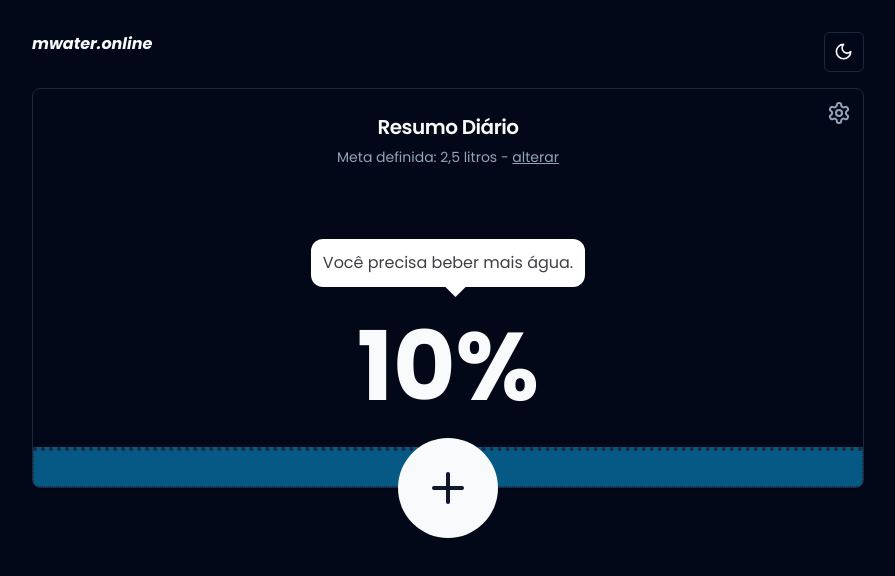
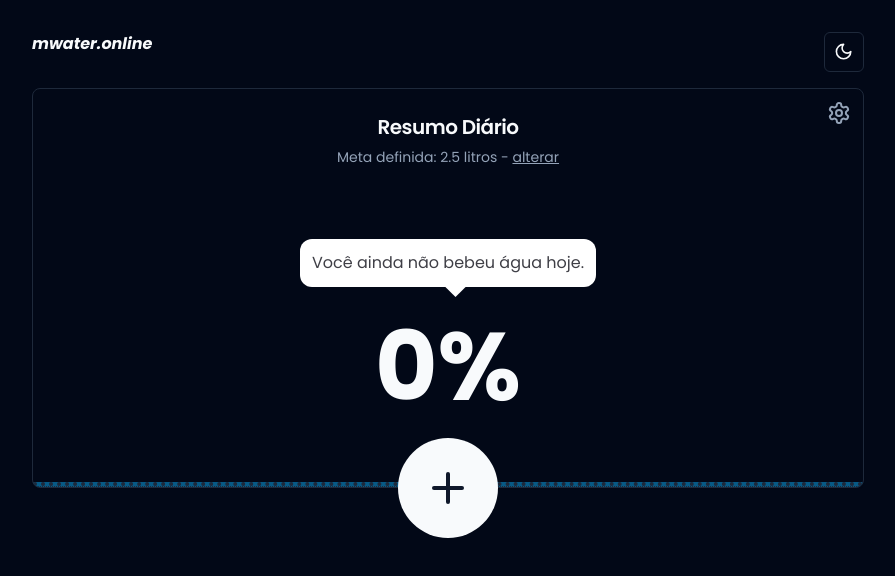
Before and after one commit to devalexsantos/hidratei.online, a React (Vite) app: page / in a window 1280 px wide. Shown: the top 576 px of the page, without its empty margins (192-1087 px from the left). Built offline with nearby package versions, Linux system fonts and the light colour scheme.

Commit message:
feat: create water consume context

```diff
--- a/src/components/Resume.tsx
+++ b/src/components/Resume.tsx
@@ -8,14 +8,18 @@ import {
 } from './ui/card'
 import Messages from './utils/messages'
 import { AddWaterButton } from './AddWaterButton'
+import { useContext } from 'react'
+import { WaterConsumeContext } from '@/contexts/WaterConsume'
 
 export function Resume() {
-  const percentConsumed = 10
+  const { resume, percentConsumed } = useContext(WaterConsumeContext)
 
   function getWaveHeight(percent: number) {
     if (percentConsumed > 100) return 400
     return (percent * 400) / 100
   }
+
+  const percent = Math.round(percentConsumed)
 
   return (
     <div className="relative">
@@ -23,7 +27,7 @@ export function Resume() {
         <CardHeader className="z-10">
           <CardTitle className="text-center text-xl">Resumo Diário</CardTitle>
           <CardDescription>
-            Meta definida: 2,5 litros -{' '}
+            Meta definida: {resume.goal / 1000} litros -{' '}
             <span className="underline">alterar</span>
             <Settings className="absolute top-3 right-3" size={24} />
           </CardDescription>
@@ -33,7 +37,7 @@ export function Resume() {
             <Messages percentConsumed={percentConsumed} />
             <div className="w-[15px] h-[15px] bg-white absolute bottom-[-7px] left-[50%] rotate-45" />
           </div>
-          <span className="text-8xl font-bold">{percentConsumed}%</span>
+          <span className="text-8xl font-bold">{percent}%</span>
         </CardContent>
         <div
           className="z-0 wave bg-sky-300 dark:bg-sky-800 absolute bottom-0 left-0 border border-t-4 border-dotted"
--- /dev/null
+++ b/src/contexts/WaterConsume.tsx
@@ -0,0 +1,72 @@
+import { ReactNode, createContext, useEffect, useState } from 'react'
+
+interface Resume {
+  day: string
+  goal: number
+  consumed: number
+}
+
+interface WaterConsumeContextData {
+  resume: Resume
+  percentConsumed: number
+  handleAddWater: (amount: number) => void
+}
+
+export const WaterConsumeContext = createContext({} as WaterConsumeContextData)
+
+export function WaterConsumeContextProvider({
+  children,
+}: {
+  children: ReactNode
+}) {
+  const [resume, setResume] = useState<Resume>(() => {
+    const resume = localStorage.getItem('resume-mwater')
+
+    if (resume) {
+      const date = new Date()
+      const parsedResume = JSON.parse(resume)
+      const parsedResumeDay = new Date(parsedResume.day)
+
+      const sameDay =
+        parsedResumeDay.getDate() === date.getDate() &&
+        parsedResumeDay.getMonth() === date.getMonth() &&
+        parsedResumeDay.getFullYear() === date.getFullYear()
+
+      if (!sameDay) {
+        return {
+          day: date,
+          goal: parsedResume.goal,
+          consumed: 0,
+        }
+      } else {
+        return parsedResume
+      }
+    }
+    return {
+      day: new Date(),
+      goal: 2500,
+      consumed: 0,
+    }
+  })
+
+  useEffect(() => {
+    localStorage.setItem('resume-mwater', JSON.stringify(resume))
+  }, [resume])
+
+  function handleAddWater(amount: number) {
+    setResume((prevState) => ({
+      ...prevState,
+      consumed: prevState.consumed + amount,
+    }))
+  }
+
+  const percentConsumed = (resume.consumed * 100) / resume.goal
+
+  return (
+    <WaterConsumeContext.Provider
+      value={{ resume, percentConsumed, handleAddWater }}
+    >
+      {children}
+    </WaterConsumeContext.Provider>
+  )
+}
--- a/src/main.tsx
+++ b/src/main.tsx
@@ -3,11 +3,14 @@ import ReactDOM from 'react-dom/client'
 import App from './App.tsx'
 import './globals.css'
 import { ThemeProvider } from './components/theme-provider.tsx'
+import { WaterConsumeContextProvider } from './contexts/WaterConsume.tsx'
 
 ReactDOM.createRoot(document.getElementById('root')!).render(
   <React.StrictMode>
     <ThemeProvider defaultTheme="dark" storageKey="vite-ui-theme">
-      <App />
+      <WaterConsumeContextProvider>
+        <App />
+      </WaterConsumeContextProvider>
     </ThemeProvider>
   </React.StrictMode>,
 )
```
